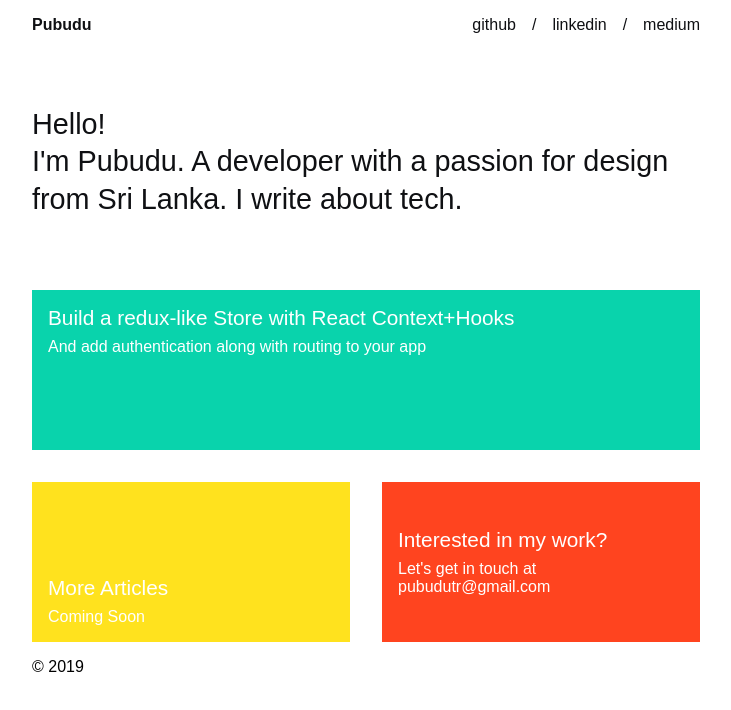
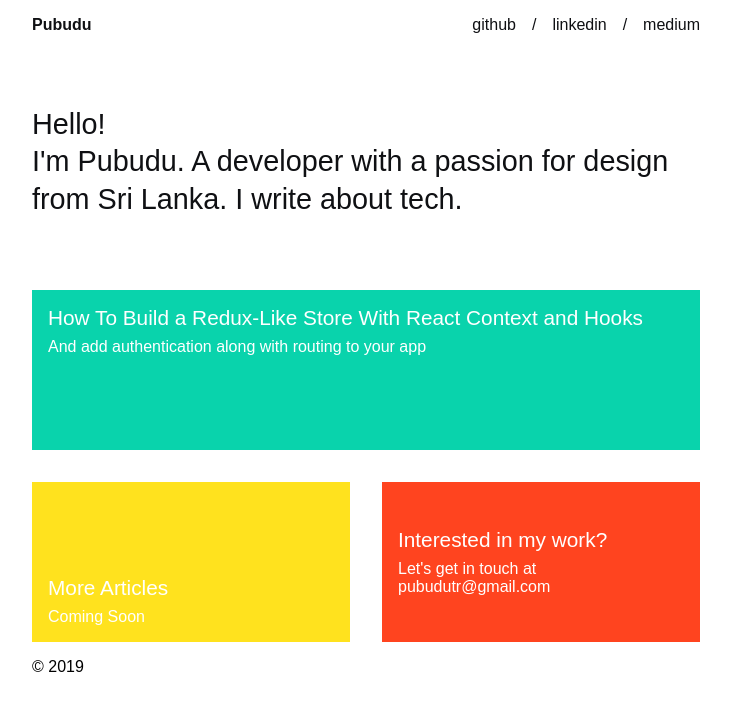
Before and after one commit to pubudu-ranasinghe/pubudu, a Gatsby site: page / in a window 1280 px wide. Shown: the whole page, without its empty margins (274-1005 px from the left). Built offline with nearby package versions, Linux system fonts and the light colour scheme; Gatsby itself is replaced by a stand-in of ours; a web font is replaced by a local one.

Commit message:
Update post title.

```diff
--- a/src/posts/01-build-react-context-store/01-build-react-context-store.md
+++ b/src/posts/01-build-react-context-store/01-build-react-context-store.md
@@ -1,7 +1,7 @@
 ---
 path: "/01-build-react-context-store"
 date: "2019-11-04"
-title: "Build a redux-like Store with React Context+Hooks"
+title: "How To Build a Redux-Like Store With React Context and Hooks"
 subtitle: "And add authentication along with routing to your app"
 color: "#09D3AC"
 ---
```
